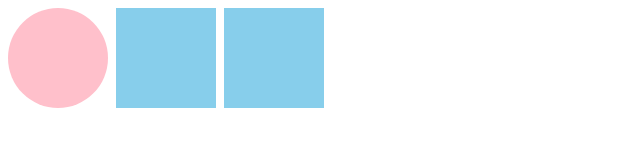
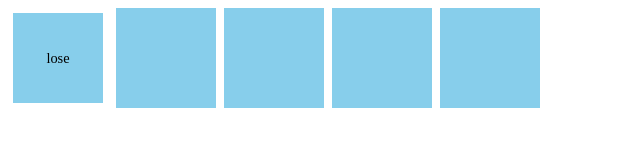
Before and after one commit to hideOz/sample, a plain HTML site: page index.html in a window 1280 px wide. Both pictures are taken after a click on the element 58 px from the left and 58 px from the top of the page. Shown: the whole page, without its empty margins (0-640 px from the left). Drawn offline with Linux system fonts and the light colour scheme.

Commit message:
Update index.html

```diff
--- a/index.html
+++ b/index.html
@@ -15,37 +15,44 @@
       cursor: pointer;
       transition: 0.8s;
       margin: 0 8px 8px 0;
+      text-align: center;
+      line-height: 100px;
     }
-    .circle{
+    .win {
       background-color: pink;
       border-radius: 50%;
       transform: rotate(360deg);
     }
+    .lose {
+      transform: scale(0.9);
+    }
   </style>
 </head>
 <body>
-  <div class="box" id="target1"></div>
-  <div class="box" id="target2"></div>
-  <div class="box" id="target3"></div>
 
 
   <script>
     'use strict';
 
-    const target1 = document.getElementById('target1')
-    const target2 = document.getElementById('target2')
-    const target3 = document.getElementById('target3')
+    const num = 5;
+    const winner = Math.floor(Math.random() * num);  // 0 - 4
 
+    for (let i = 0; i < num; i++) {
+      const div = document.createElement('div');
+      div.classList.add('box');
+      div.addEventListener('click', () => {
+        if (i === winner) {
+          div.textContent = 'win!';
+          div.classList.add('win');
+        } else {
+          div.textContent = 'lose';
+          div.classList.add('lose');
+        }
 
-    target1.addEventListener('click', () => {
-      target1.classList.toggle('circle');
-    });
-    target2.addEventListener('click', () => {
-      target2.classList.toggle('circle');
-    });
-    target3.addEventListener('click', () => {
-      target3.classList.toggle('circle');
-    });
+      });
+
+      document.body.appendChild(div);
+    }
   </script>
 </body>
 </html>
```
